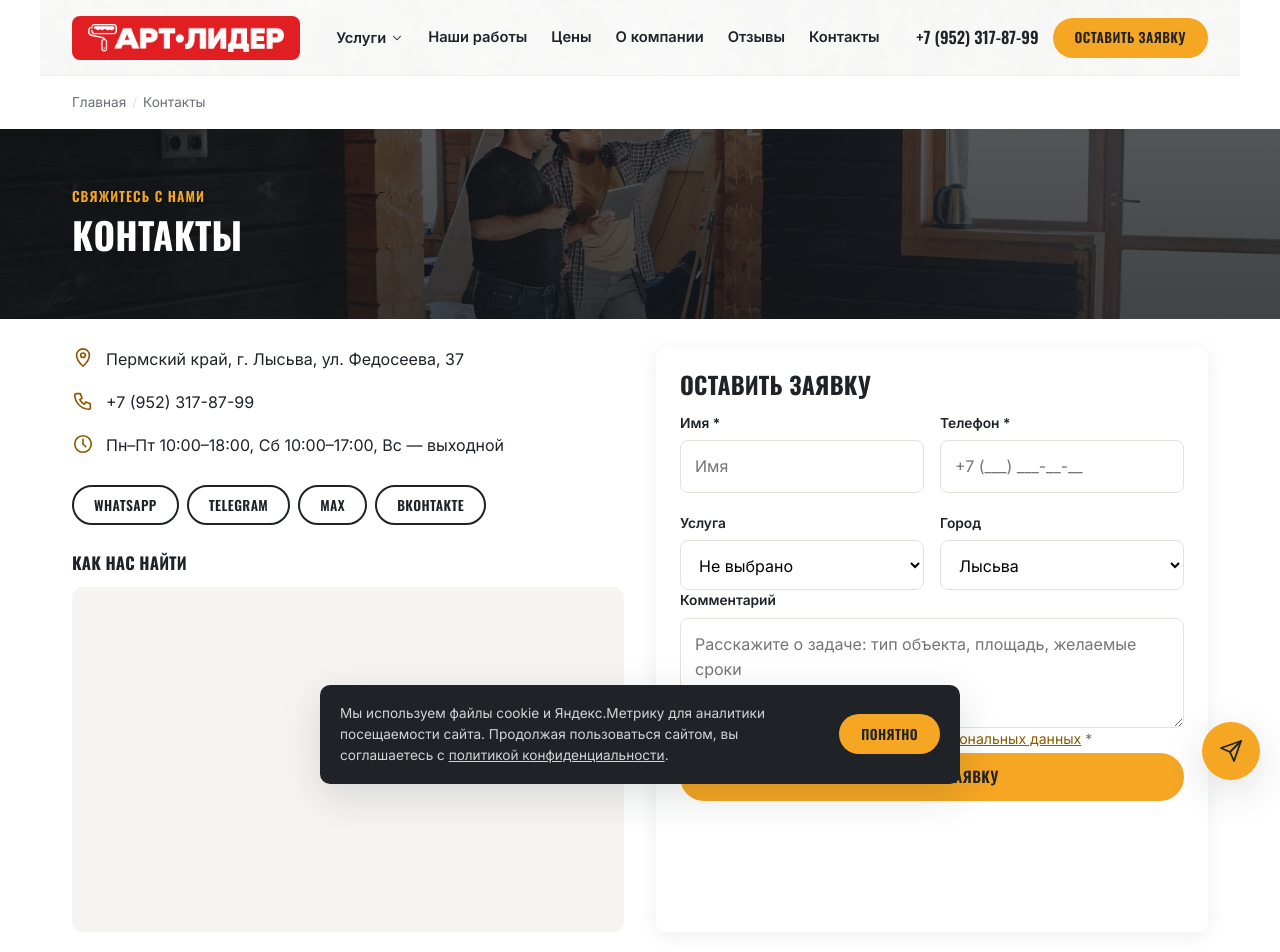
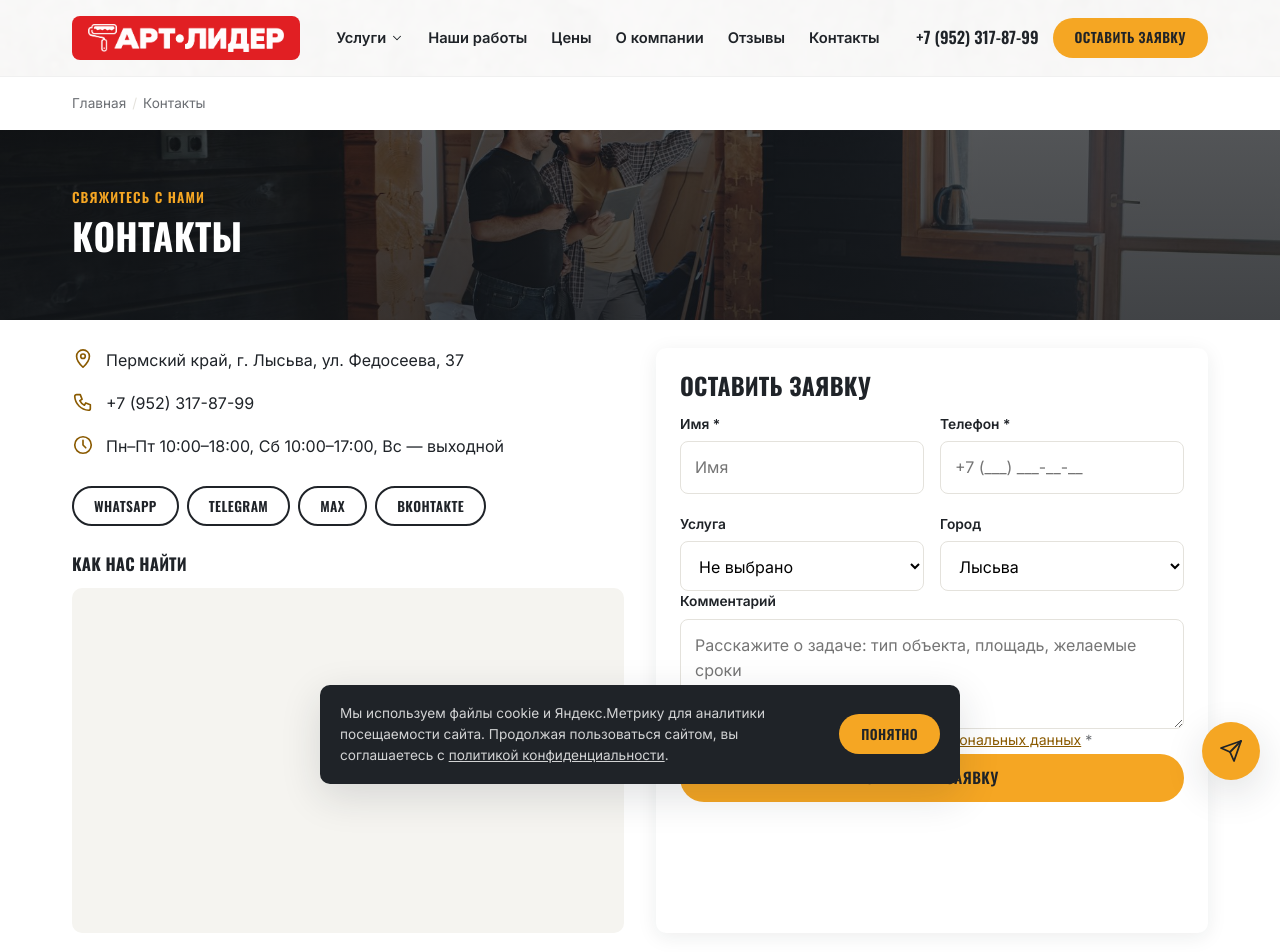
Before and after one commit to mihailburmasov/art-lider, an Astro site: page /kontakty in a window 1280 px wide. Shown: the top 952 px of the page. Built offline with nearby package versions, Linux system fonts and the light colour scheme; Astro itself is replaced by a stand-in of ours.

Commit message:
Fix header background to span full width, add map pin to contacts
Header blur/background was scoped to the centered .container, leaving
white strips at the viewport edges; it now lives on a full-width
.site-header__bar with the content in a nested .container. The
contacts map switches from a text-search embed to explicit coordinates
with a placemark so the office location shows as a clear pin.

Co-Authored-By: Claude Sonnet 5 <noreply@anthropic.com>

```diff
--- a/src/components/Header.astro
+++ b/src/components/Header.astro
@@ -8,7 +8,8 @@ import { withBase } from '../lib/url';
 ---
 
 <header class="site-header">
-  <div class="container site-header__bar">
+  <div class="site-header__bar">
+    <div class="container site-header__inner">
       <a href={withBase('/')} class="logo" aria-label={`${site.companyName} — на главную`}>
         <Image src={logoMark} alt={`${site.legalBrand} — ${site.tagline}`} height={28} />
       </a>
@@ -47,6 +48,7 @@ import { withBase } from '../lib/url';
         >
           <span></span><span></span><span></span>
         </button>
+      </div>
     </div>
   </div>
 
--- a/src/pages/kontakty/index.astro
+++ b/src/pages/kontakty/index.astro
@@ -7,8 +7,10 @@ import Icon from '../../components/Icon.astro';
 import { site } from '../../config/site';
 import bannerImg from '../../assets/banners/kontakty.jpg';
 
-const mapQuery = encodeURIComponent(site.address.full);
-const mapSrc = `https://yandex.ru/map-widget/v1/?text=${mapQuery}&z=16`;
+// Координаты офиса (ул. Федосеева, 37, Лысьва) — используются вместо текстового
+// поиска, чтобы на карте была явная метка компании, а не просто подсвеченный дом.
+const officeCoords = '57.8064186,58.1036506';
+const mapSrc = `https://yandex.ru/map-widget/v1/?ll=${officeCoords}&z=16&pt=${officeCoords},pm2rdl`;
 ---
 
 <BaseLayout
--- a/src/styles/global.css
+++ b/src/styles/global.css
@@ -435,16 +435,19 @@ textarea:focus-visible,
 
 .site-header__bar {
   position: relative;
-  display: flex;
-  align-items: center;
-  justify-content: space-between;
-  gap: 16px;
-  min-height: var(--header-height);
   background: rgba(255, 255, 255, 0.72);
   -webkit-backdrop-filter: blur(12px) saturate(140%);
   backdrop-filter: blur(12px) saturate(140%);
   border-bottom: 1px solid rgba(0, 0, 0, 0.06);
   transition: background var(--transition), box-shadow var(--transition);
+}
+
+.site-header__inner {
+  display: flex;
+  align-items: center;
+  justify-content: space-between;
+  gap: 16px;
+  min-height: var(--header-height);
 }
 
 /* Браузеры без поддержки backdrop-filter — плотный непрозрачный фон вместо стекла */
```
Lines whose indentation alone changed are shown as unchanged.
